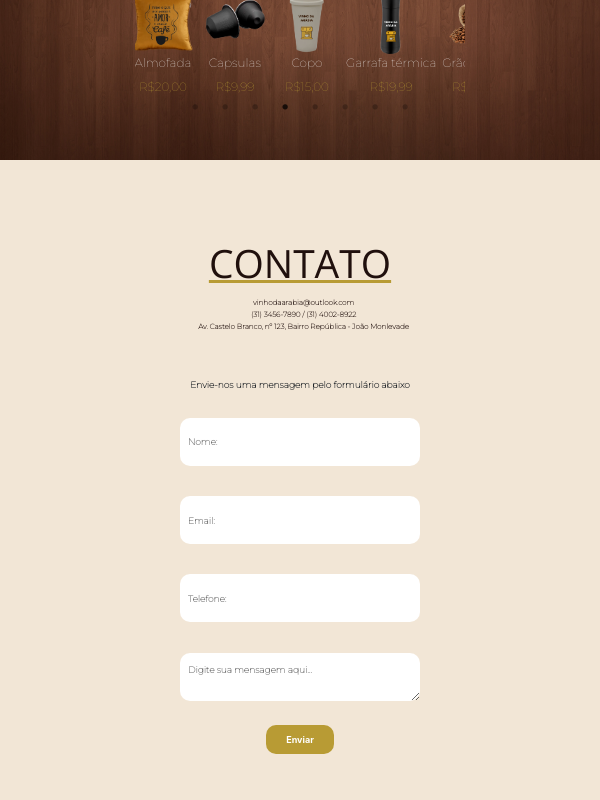
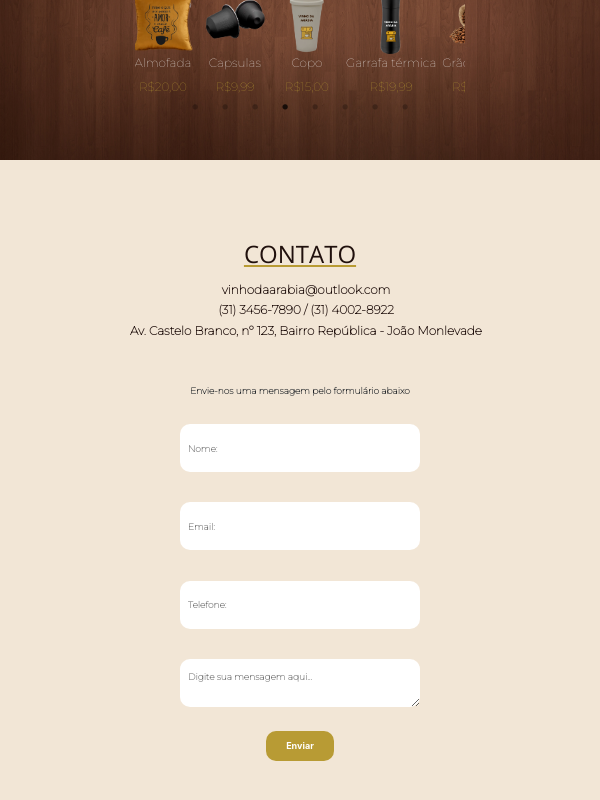
Before and after one commit to thaiis-souto7/VinhoDaArabia.io, a React (Create React App) app: page / in a window 600 px wide. Shown: the part 4415-5215 px from the top of the page. Built offline with nearby package versions, Linux system fonts and the light colour scheme.

Commit message:
Titulo e informações de contato estão responsivos

```diff
--- a/src/App.css
+++ b/src/App.css
@@ -467,8 +467,200 @@ h4 {
 /*******************
 05. CONTATO
 *******************/
+@media only screen and (max-width: 600px){
+  .basic-contact {
+    background: #f2e6d6;
+    display: flex;
+    flex-direction: column;
+    padding-top: 5rem;
+    align-items: center;
+    justify-content: center;
+  }
 
-.basic-contact {
+  #contact {
+    background-color: #f2e6d6;
+    width: 100%;
+    padding-top: 5rem;
+    display: flex;
+    flex-direction: column;
+    align-items: center;
+    justify-content: center;
+  }
+
+  .contact-dados {
+    display: flex;
+    flex-direction: column;
+    justify-content: center;
+  }
+
+  .uniao {
+    display: flex;
+    position: relative;
+    justify-content: center;
+    align-items: center;
+    text-align: center;
+    flex-direction: column;
+    padding-right: 2.5em;
+    padding-left: 2.5em;
+  }
+
+  .title-contact {
+    background-color: #f2e6d6;
+    color: #20100d;
+    font-family: Open Sans;
+    font-style: normal;
+    font-weight: 200;
+    font-size: 10vw;
+    text-decoration-line: underline;
+    text-decoration-color: #b89b34;
+    text-align: center;
+  }
+
+  .text-contact-data {
+    background-color: #f2e6d6;
+    color: #20100d;
+    font-family: Montserrat;
+    font-size: 3vw;
+    font-weight: bold;
+    text-align: center;
+    display: flex;
+    justify-content: center;
+  }
+
+  .text-contact-data i {
+    margin-right: 1em;
+  }
+
+  .formulario {
+    background-color: #f2e6d6;
+    display: flex;
+    position: relative;
+    justify-content: center;
+    align-items: center;
+    flex-direction: column;
+    padding-left: 2.5em;
+    padding-right: 2.5em;
+  }
+
+  .maps {
+    display: flex;
+    position: relative;
+    padding-bottom: 5rem;
+    margin-top: 5rem;
+    justify-content: center;
+    align-items: center;
+    background-color: #f2e6d6;
+  }
+
+  .maps iframe {
+    position: relative;
+    width: 83vw;
+    height: 60vh;
+    border: none;
+    justify-content: center;
+    align-items: center;
+  }
+}
+@media only screen and (min-width: 600px) {
+  .basic-contact {
+    background: #f2e6d6;
+    display: flex;
+    flex-direction: column;
+    padding-top: 5rem;
+    align-items: center;
+    justify-content: center;
+  }
+
+  #contact {
+    background-color: #f2e6d6;
+    width: 100%;
+    padding-top: 5rem;
+    display: flex;
+    flex-direction: column;
+    align-items: center;
+    justify-content: center;
+  }
+
+  .contact-dados {
+    display: flex;
+    flex-direction: column;
+    justify-content: center;
+  }
+
+  .uniao {
+    display: flex;
+    position: relative;
+    justify-content: center;
+    align-items: center;
+    text-align: center;
+    flex-direction: column;
+    padding-right: 2.5em;
+    padding-left: 2.5em;
+  }
+
+  .title-contact {
+    background-color: #f2e6d6;
+    color: #20100d;
+    font-family: Open Sans;
+    font-style: normal;
+    font-weight: 200;
+    font-size: 4vw;
+    text-decoration-line: underline;
+    text-decoration-color: #b89b34;
+    text-align: center;
+  }
+
+  .text-contact-data {
+    background-color: #f2e6d6;
+    color: #20100d;
+    font-family: Montserrat;
+    font-size: 2vw;
+    font-weight: bold;
+    text-align: center;
+    display: flex;
+    justify-content: center;
+  }
+
+  .text-contact-data i {
+    margin-right: 1em;
+  }
+
+  .formulario {
+    background-color: #f2e6d6;
+    display: flex;
+    position: relative;
+    justify-content: center;
+    align-items: center;
+    flex-direction: column;
+    padding-left: 2.5em;
+    padding-right: 2.5em;
+  }
+
+  .maps {
+    display: flex;
+    position: relative;
+    padding-bottom: 5rem;
+    margin-top: 5rem;
+    justify-content: center;
+    align-items: center;
+    background-color: #f2e6d6;
+  }
+
+  .maps iframe {
+    position: relative;
+    width: 83vw;
+    height: 60vh;
+    border: none;
+    justify-content: center;
+    align-items: center;
+  }
+
+}
+@media only screen and (min-width: 1200px){
+
+}
+
+ /* .basic-contact {
   background: #f2e6d6;
   display: flex;
   flex-direction: column;
@@ -487,20 +679,13 @@ h4 {
   justify-content: center;
 }
 
-/*União dos dados+título com o forms*/
 .contact-dados {
-  /* display: flex;
-  align-items: stretch;
-  justify-content:center; */
-
-  /*Tste*/
   display: flex;
   flex-wrap: wrap;
   flex-direction: row;
-  /*Fom do teste*/
+
 }
 
-/*União do título e os dados*/
 .uniao {
   display: flex;
   position: relative;
@@ -510,7 +695,6 @@ h4 {
   flex-direction: column;
   padding-right: 2.5em;
   padding-left: 2.5em;
-  /* margin-left: 5rem; */
 }
 
 .title-contact {
@@ -569,7 +753,7 @@ h4 {
   border: none;
   justify-content: center;
   align-items: center;
-}
+} */
 
 /*******************
 05. FOOTER
@@ -806,7 +990,7 @@ footer{
 
 /* @media contato*/
 
-@media (max-width: 1024px) {
+/* @media (max-width: 1024px) {
   html {
     font-size: 100%;
   }
@@ -816,4 +1000,4 @@ footer{
     flex-direction: column;
     justify-content: center;
   }
-}
+} */
```
